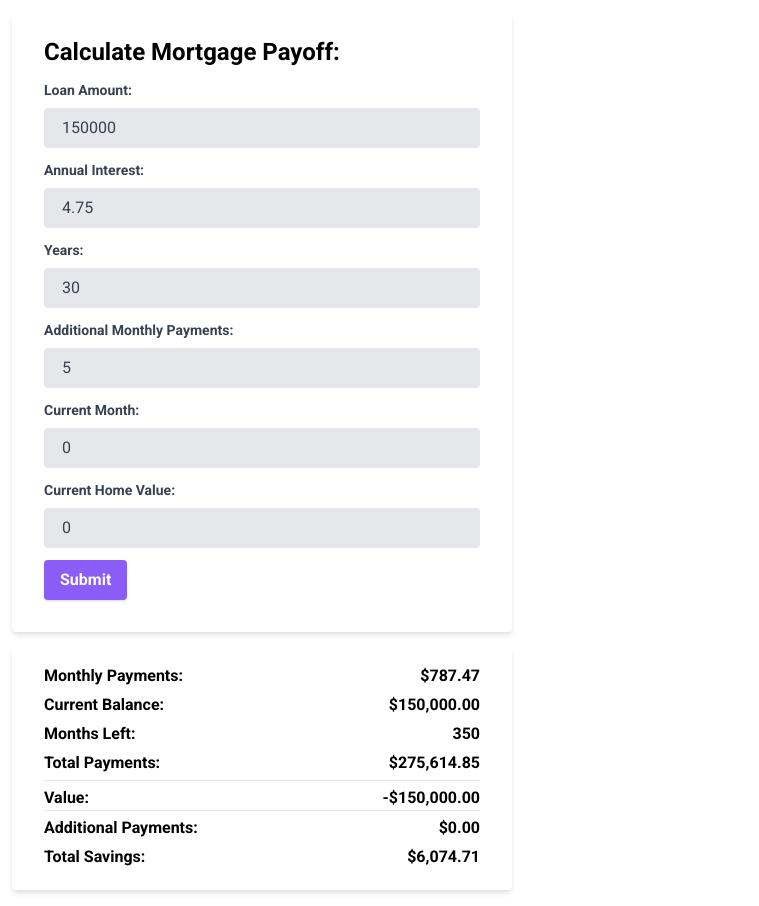
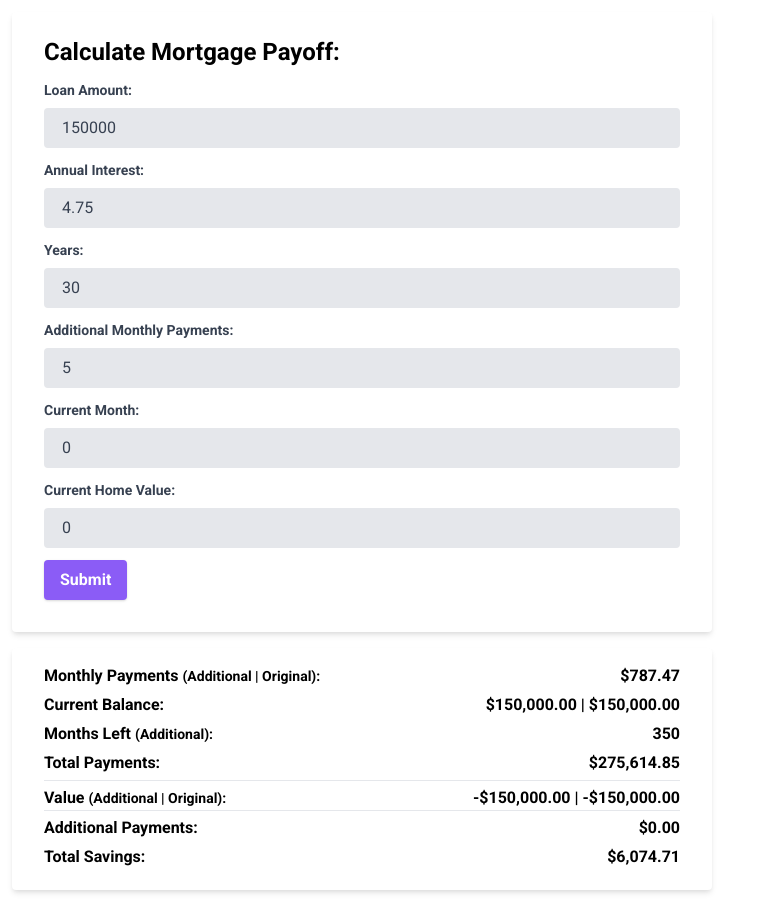
Before and after one commit to ImpostorEngineer/mortgage-calculator, a website: page index.html in a window 1280 px wide. Both pictures are taken after typing "5" into the empty fields and a click on the button "Submit". Shown: the whole page, without its empty margins (0-759 px from the left). Drawn offline with nearby package versions, Linux system fonts and the light colour scheme.

Commit message:
Add additional payment vs original.

```diff
--- a/assets/script.js
+++ b/assets/script.js
@@ -59,6 +59,7 @@ function calculate() {
 
   let endingValueSelector = 0;
   let principalCurrentBalance = principal;
+  let principalOriginialCurrentBalance = principal;
 
   principalAlert.innerHTML = '';
   interestAlert.innerHTML = '';
@@ -71,6 +72,7 @@ function calculate() {
   let payment = pmt + +additionalPMT;
   let currency = new Intl.NumberFormat('US', { style: 'currency', currency: 'USD' });
   let valueArrays = principalArr(p, payment, N, r, additionalPMT);
+  let originalValueArrays = principalArr(p, payment, N, r, 0);
   let monthsLeft = valueArrays.principalEndingValue.length - currentMonth;
   let totalPMT = payment * valueArrays.principalEndingValue.length;
   let totalAdditionalPMT = +additionalPMT * currentMonth;
@@ -78,14 +80,22 @@ function calculate() {
   if (currentMonth > 0) {
     endingValueSelector = currentMonth - 1;
     principalCurrentBalance = valueArrays.principalEndingValue[endingValueSelector];
+    principalOriginialCurrentBalance = originalValueArrays.principalEndingValue[endingValueSelector];
   }
   let capital = currentHomeValue - principalCurrentBalance;
+  let capitalOriginal = currentHomeValue - principalOriginialCurrentBalance;
 
   result.innerHTML = `
-  <div id="pmt">Monthly Payments: </div><div class='text-right'>${currency.format(payment)}</div>
-  <div id="currentBal">Current Balance: </div><div class='text-right'>${currency.format(principalCurrentBalance)}
+  <div id="pmt">Monthly Payments <span class="text-sm">
+  (Additional | Original):
+  </span></div><div class='text-right'>${currency.format(payment)}</div>
+  <div id="currentBal">Current Balance: </div><div class='text-right'>${currency.format(
+    principalCurrentBalance
+  )} | ${currency.format(principalOriginialCurrentBalance)}
   </div>
-  <div id="monthsLeft">Months Left: </div><div class='text-right'>${monthsLeft} </div>
+  <div id="monthsLeft">Months Left <span class="text-sm">
+  (Additional):
+  </span></div><div class='text-right'>${monthsLeft} </div>
   <div id="totalPMT">Total Payments: </div><div class='text-right'>${currency.format(totalPMT)}</div>
   <div>
   <hr />
@@ -93,10 +103,13 @@ function calculate() {
   <div>
   <hr />
   </div>
-  <div>Value:
+  <div>Value
+  <span class="text-sm">
+  (Additional | Original):
+  </span>
   <hr />
   </div>
-  <div class='text-right'>${currency.format(capital)}
+  <div class='text-right'>${currency.format(capital)} | ${currency.format(capitalOriginal)}
   <hr />
   </div>
   <div id="addPMTMade">Additional Payments: </div><div class='text-right'>${currency.format(totalAdditionalPMT)}</div>
--- a/index.html
+++ b/index.html
@@ -14,7 +14,7 @@
         font-family: Roboto, Arial, sans-serif;
       }
       .inputs {
-        width: 500px;
+        width: 700px;
       }
       #result > div {
         margin-bottom: 5px;
```
